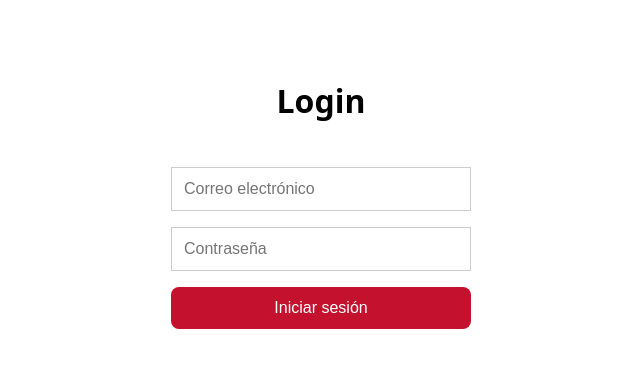
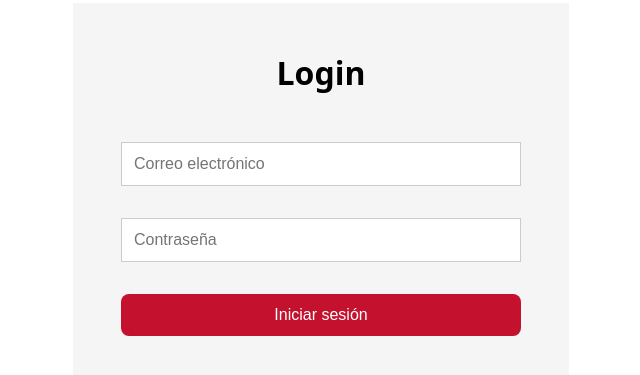
Before and after one commit to Giordanella/aulometro-front, a React (Vite) app: page /login in a window 1280 px wide. Shown: the part 207-582 px from the top of the page, without its empty margins (319-959 px from the left). Built offline with nearby package versions, Linux system fonts and the light colour scheme.

Commit message:
Login mejorado

```diff
--- a/src/pages/Login.jsx
+++ b/src/pages/Login.jsx
@@ -4,6 +4,7 @@ import "./styles/Login.css";
 const Login = () => {
   return (
     <div className="login-container">
+      <div className="login">
         <h1 className="login-title">Login</h1>
         <form className="login-form">
           <input
@@ -21,6 +22,7 @@ const Login = () => {
           <BotonPrimario>Iniciar sesión</BotonPrimario>
         </form>
       </div>
+    </div>
   );
 };
 
--- a/src/pages/styles/Login.css
+++ b/src/pages/styles/Login.css
@@ -1,21 +1,28 @@
 .login-container {
   align-items: center;
   display: flex;
-  flex-direction: column;
-  gap: 1.5rem;
   justify-content: center;
   min-height: 100vh;
 }
 
+.login {
+  align-items: center;
+  background-color: whitesmoke;
+  display: flex;
+  flex-direction: column;
+  gap: 3rem;
+  padding: 3rem;
+  width: 400px;
+}
+
 .login-title {
-  font-size: 2rem;
+  margin: 0;
 }
 
 .login-form {
   display: flex;
   flex-direction: column;
-  gap: 1rem;
-  max-width: 300px;
+  gap: 2rem;
   width: 100%;
 }
 
```
Lines whose indentation alone changed are shown as unchanged.
